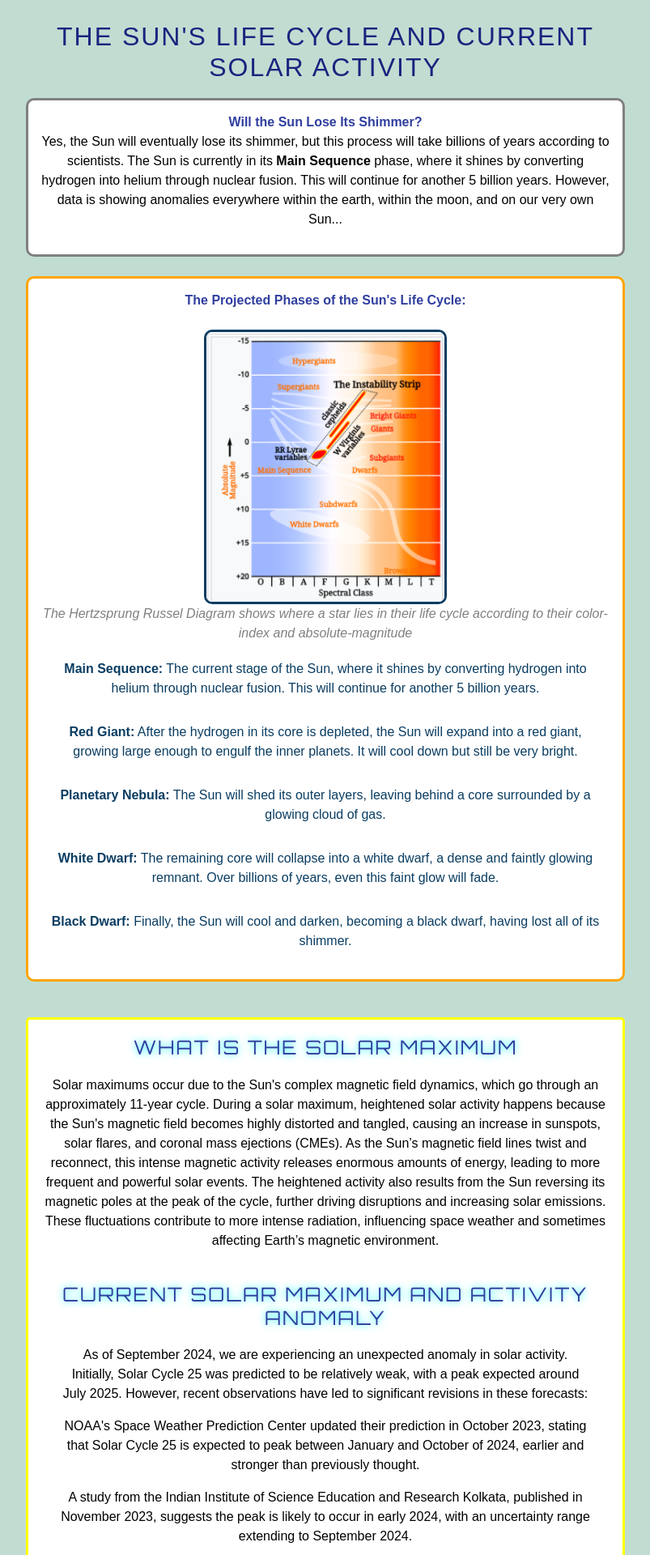
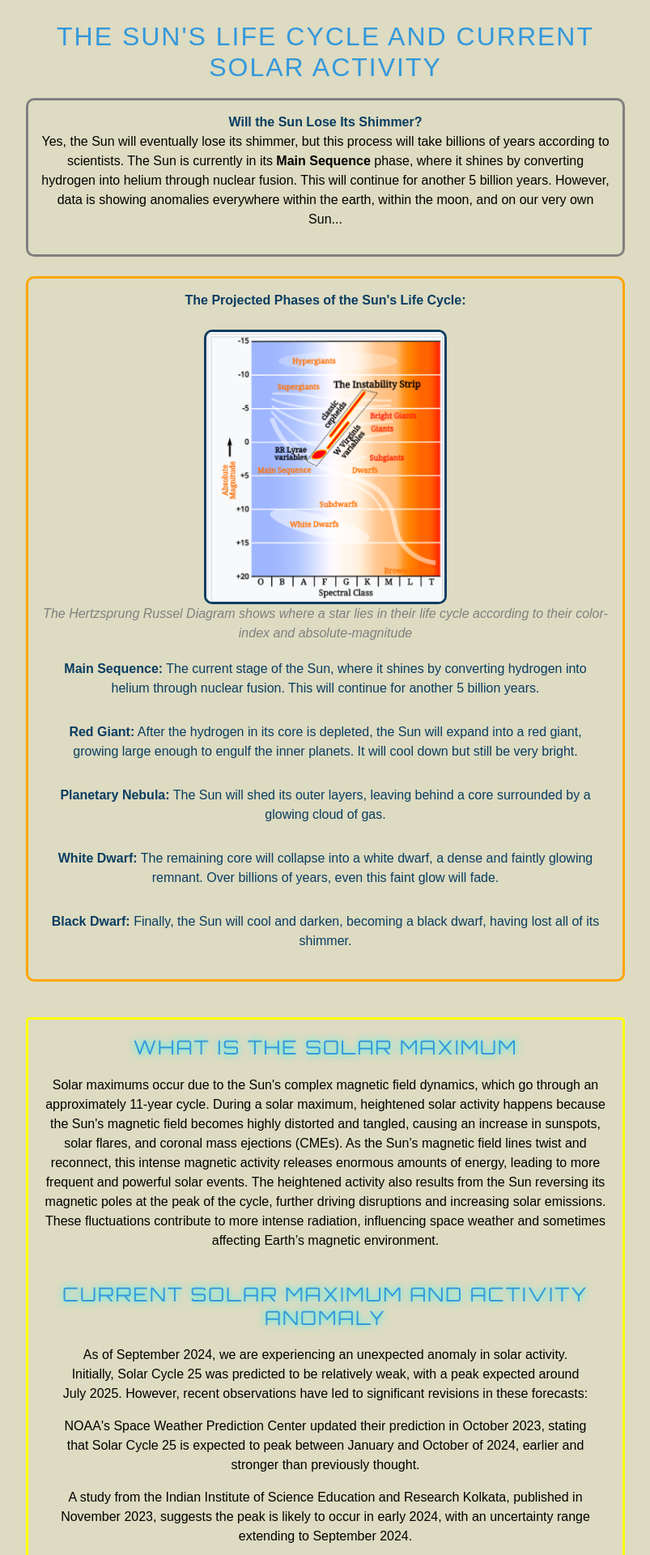
Before and after one commit to SharukhGV/emergency-response-frontend, a React (Vite) app: page /sunlifecycle in a window 1280 px wide. Shown: the part 80-2000 px from the top of the page at 81% size, without its empty margins (238-1041 px from the left). Built offline with nearby package versions, Linux system fonts and the light colour scheme.

Commit message:
css font color background color

```diff
--- a/src/index.css
+++ b/src/index.css
@@ -72,7 +72,7 @@ button:focus-visible {
 } */
 
 :root {
-  --light-bg: #c1ddd2;
+  --light-bg: #dddbc1;
   --light-text: #0a3d62;
   --light-accent: #3498db;
 
--- a/src/pages/Earthquake.jsx
+++ b/src/pages/Earthquake.jsx
@@ -52,6 +52,7 @@ const Earthquake= () => {
           ))}
         </tbody>
       </table>
+      <br></br>
     </div>
   );
 };
--- a/src/pages/components/EarthRotationSpeed.jsx
+++ b/src/pages/components/EarthRotationSpeed.jsx
@@ -126,14 +126,15 @@ const EarthRotationSpeed = () => {
           ))}
         </tbody>
       </table> */}
-      <div style={{ height: '400px', width: '800px', margin: '20px auto', backgroundColor:"white",border:"solid", borderColor:"green", borderRadius:"10px" }}>
+      <div style={{ height: '400px', width: '800px', margin: '20px auto', border:"solid", borderColor:"green", borderRadius:"10px" }}>
         <Line data={chartData} options={chartOptions} />
       </div>
 
-<div style={{backgroundColor:"white",border:"solid", borderColor:"green", borderRadius:"10px", padding:"15px"}}>
+<div style={{border:"solid", borderColor:"green", borderRadius:"10px", padding:"15px"}}>
       <div> <p>Days on Earth are <strong>gradually lengthening</strong>, with this change <strong>accelerating in recent years</strong>. This phenomenon is linked to the same factors causing Earth's axis to <strong>shift by approximately 30 feet over the past 120 years</strong>. Two NASA-funded studies have revealed that <strong>climate-driven redistribution of ice and water</strong> is significantly impacting our planet's rotation[1].</p> </div>
       <div> <p>NASA. "NASA-Funded Studies Explain How Climate Is Changing Earth's Rotation." <em>NASA</em>, 14 Sept. 2024, www.nasa.gov/science-research/earth-science/nasa-funded-studies-explain-how-climate-is-changing-earths-rotation/. Accessed 14 Sept. 2024.</p> </div>
 </div>
+<br></br>
     </div>
   );
 };
--- a/src/pages/components/MagneticPoleTable.css
+++ b/src/pages/components/MagneticPoleTable.css
@@ -23,15 +23,15 @@
   }
 
   .magnetic-pole-table th {
-    background-color: #f2f2f2;
-    color: #333;
+    /* background-color: #f2f2f2; */
+    /* color: #333; */
     font-weight: bold;
   }
-
+/*
   .magnetic-pole-table tr:nth-child(even) {
-    background-color: #f9f9f9;
+    background-color: #363636;
   }
 
   .magnetic-pole-table tr:hover {
-    background-color: #f5f5f5;
-  }
+    background-color: #200606;
+  } */
--- a/src/pages/components/MagneticPoleTable.jsx
+++ b/src/pages/components/MagneticPoleTable.jsx
@@ -70,7 +70,7 @@ const MagneticPoleTable = () => {
   };
 
   return (
-    <div style={{backgroundColor:"white",border:"solid", borderColor:"green"}} className="magnetic-pole-table">
+    <div style={{border:"solid", borderColor:"green"}} className="magnetic-pole-table">
       <h2>Magnetic Pole Shifts and Distances Moved</h2>
       <table>
         <thead>
--- a/src/pages/components/MoonquakeInfo.jsx
+++ b/src/pages/components/MoonquakeInfo.jsx
@@ -4,8 +4,9 @@ import smithsonianmoonimage from "../../assets/smithsonianmoonimage.jpg"
 const MoonquakeInfo = () => {
   return (
     <div >
+      <br></br>
    <h2>Moon's Shrinkage and Moonquakes</h2>
-    <div style={{border:"solid", borderColor:"blue", padding:"15px", borderRadius:"10px", backgroundColor:"white"}} className="moonquake-info">
+    <div style={{border:"solid", borderColor:"blue", padding:"15px", borderRadius:"10px"}} className="moonquake-info">
 <img style={{maxWidth:"300px", border:"solid", borderRadius:"10px"}} src={smithsonianmoonimage}></img>
 <br></br>
 <em>Smithsonian Magazine: NASA’s Lunar Reconnaissance Orbiter found these thrust faults near the moon’s south pole. T. R. Watters et al., The Planetary Science Journal, 2024, under CC BY 4.0 DEED</em>
@@ -23,7 +24,7 @@ const MoonquakeInfo = () => {
       </div>
 
       </div>
-
+<br></br>
     </div>
   );
 };
--- a/src/pages/components/ReversingCore.jsx
+++ b/src/pages/components/ReversingCore.jsx
@@ -4,9 +4,9 @@ import innerearth from "../../assets/innerearth.png"
 const ReversingCore = () => {
   return (
     <div>
-
+<br></br>
       <h2>Earth's Inner Core Movement</h2>
-    <div style={{ padding: '20px', fontFamily: 'Arial, sans-serif',backgroundColor:"white", borderRadius:"10px", borderColor:"orange",border:"solid" }}>
+    <div style={{ padding: '20px', fontFamily: 'Arial, sans-serif', borderRadius:"10px", borderColor:"orange",border:"solid" }}>
 
       <img style={{maxWidth:"450px"}} src={innerearth}></img>
       <br></br>
@@ -31,7 +31,9 @@ const ReversingCore = () => {
           USC News,
         </a>"USC Study Confirms the Rotation of Earth’s Inner Core Has Slowed."
         , accessed September 13th, 2024.</em>
-      </p></div>
+      </p>
+
+      <br></br></div>
   );
 };
 
--- a/src/pages/components/SunLifeCycle.jsx
+++ b/src/pages/components/SunLifeCycle.jsx
@@ -15,10 +15,10 @@ const SunLifeCycle = () => {
     //   boxShadow: '0 4px 8px rgba(0,0,0,0.1)'
     }}>
 
-      <h2 style={{ color: '#1a237e', paddingBottom: '10px' }}>The Sun's Life Cycle and Current Solar Activity</h2>
+      <h2 style={{ paddingBottom: '10px' }}>The Sun's Life Cycle and Current Solar Activity</h2>
 
-      <section style={{border:"solid", borderRadius:"10px", borderColor:"gray", padding:"15px",backgroundColor:"white"}}>
-        <strong style={{ color: '#303f9f' }}>Will the Sun Lose Its Shimmer?</strong>
+      <section style={{border:"solid", borderRadius:"10px", borderColor:"gray", padding:"15px"}}>
+        <strong >Will the Sun Lose Its Shimmer?</strong>
         <p>
           Yes, the Sun will eventually lose its shimmer, but this process will take billions of years according to scientists. The Sun is currently
           in its <strong>Main Sequence</strong> phase, where it shines by converting hydrogen into helium through nuclear fusion. This will continue for
@@ -26,8 +26,8 @@ const SunLifeCycle = () => {
         </p>
       </section>
 <br></br>
-      <section style={{border:"solid", borderRadius:"10px", backgroundColor:"white", borderColor:"orange", padding:"15px"}}>
-        <strong style={{ color: '#303f9f' }}>The Projected Phases of the Sun's Life Cycle:</strong>
+      <section style={{border:"solid", borderRadius:"10px", borderColor:"orange", padding:"15px"}}>
+        <strong>The Projected Phases of the Sun's Life Cycle:</strong>
         <br></br>
         <br></br>
         <img style={{maxWidth:"300px", borderRadius:"10px",border:"solid"}} src={hrdiagram}></img>
@@ -39,7 +39,6 @@ const SunLifeCycle = () => {
             <div key={index} style={{
               margin: '10px 0',
               padding: '10px',
-              backgroundColor: 'white',
               borderRadius: '5px',
             }}>
               <strong>{phase}:</strong> {getPhaseDescription(phase)}
@@ -48,13 +47,13 @@ const SunLifeCycle = () => {
 
       </section>
       <br></br>
-      <section style={{ marginTop: '20px', backgroundColor: 'white', padding: '20px', borderRadius: '5px', border:"solid", borderColor:"yellow" }}>
-      <h3 style={{ color: '#303f9f' }}>What is the Solar Maximum</h3>
+      <section style={{ marginTop: '20px', padding: '20px', borderRadius: '5px', border:"solid", borderColor:"yellow" }}>
+      <h3>What is the Solar Maximum</h3>
 
 <p>Solar maximums occur due to the Sun's complex magnetic field dynamics, which go through an approximately 11-year cycle. During a solar maximum, heightened solar activity happens because the Sun's magnetic field becomes highly distorted and tangled, causing an increase in sunspots, solar flares, and coronal mass ejections (CMEs). As the Sun’s magnetic field lines twist and reconnect, this intense magnetic activity releases enormous amounts of energy, leading to more frequent and powerful solar events. The heightened activity also results from the Sun reversing its magnetic poles at the peak of the cycle, further driving disruptions and increasing solar emissions. These fluctuations contribute to more intense radiation, influencing space weather and sometimes affecting Earth’s magnetic environment.</p>
 
-      <section style={{ marginTop: '20px', backgroundColor: 'white', padding: '20px', borderRadius: '5px' }}>
-        <h3 style={{ color: '#303f9f' }}>Current Solar Maximum and Activity Anomaly</h3>
+      <section style={{ marginTop: '20px', padding: '20px', borderRadius: '5px' }}>
+        <h3 >Current Solar Maximum and Activity Anomaly</h3>
         <p>
           As of September 2024, we are experiencing an unexpected anomaly in solar activity. Initially, Solar Cycle 25 was predicted to be relatively weak, with a peak expected around July 2025. However, recent observations have led to significant revisions in these forecasts:
         </p>
```
Also changed, not shown: src/pages/MagneticPoleAnomaly.jsx (+4 -4 lines).
